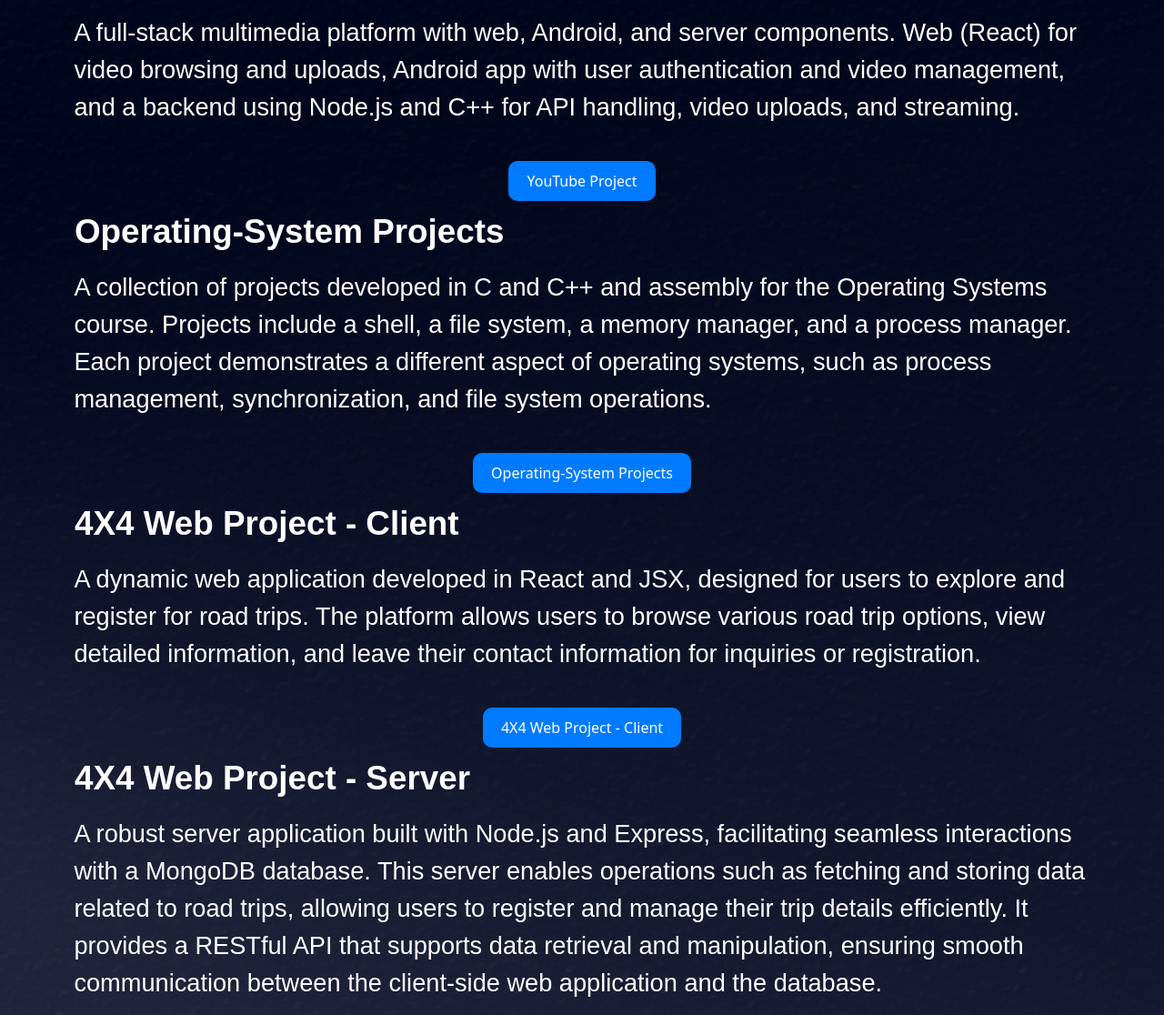
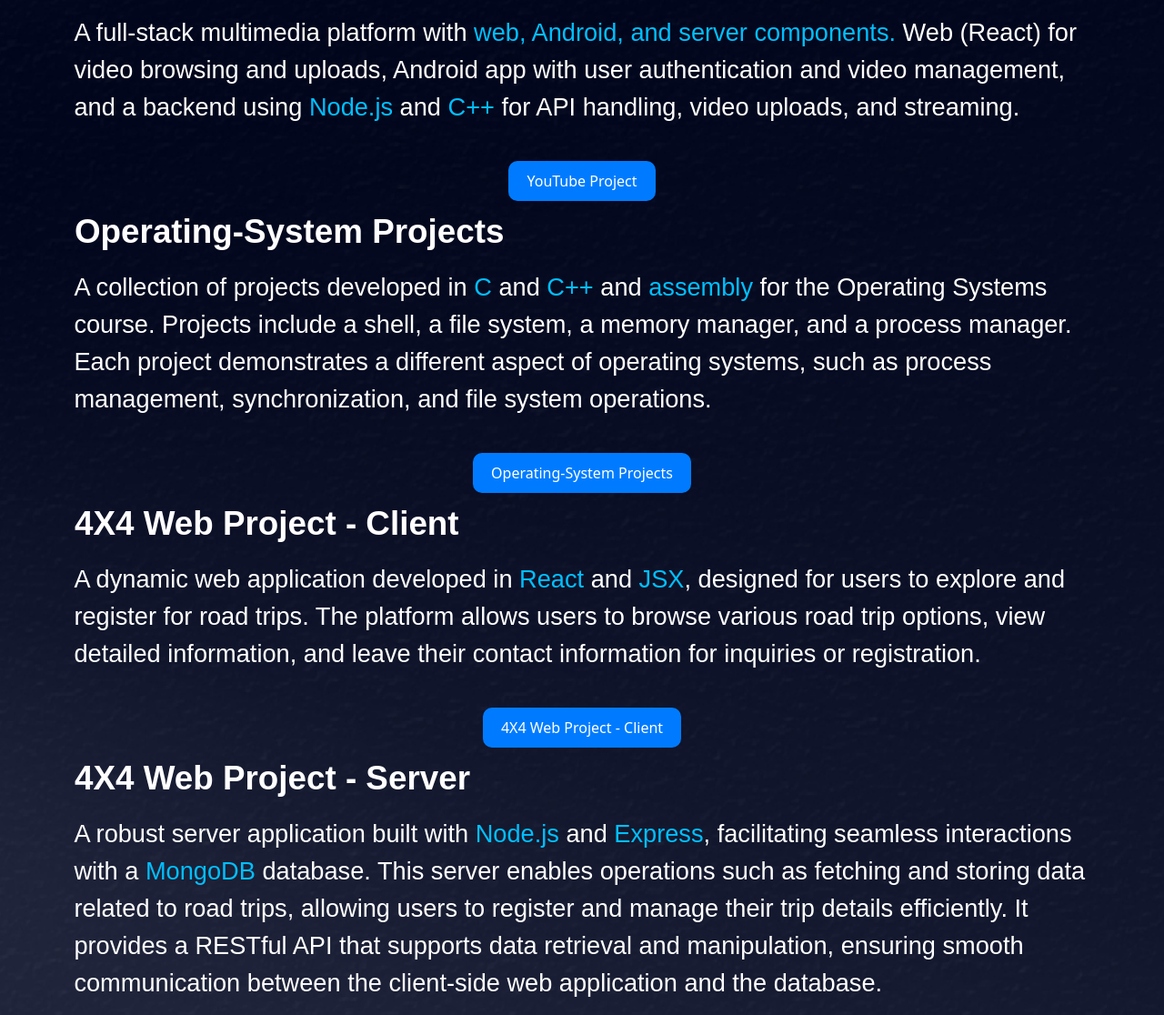
Before and after one commit to IdanPuah/IdanPuah.github.io, a plain HTML site: page index.html in a window 1280 px wide. Shown: the part 320-1436 px from the top of the page at 91% size. Drawn offline with nearby package versions, Linux system fonts and the light colour scheme; a web font is replaced by a local one.

Commit message:
mark skills

```diff
--- a/index.html
+++ b/index.html
@@ -27,7 +27,7 @@
             <div class="row">
                 <h3 class="project-title">YouTube-Project</h3>
                 <p class="project-description">
-                    A full-stack multimedia platform with web, Android, and server components. Web (React) for video browsing and uploads, Android app with user authentication and video management, and a backend using Node.js and C++ for API handling, video uploads, and streaming.
+                    A full-stack multimedia platform with <span class="skills">web, Android, and server components.</span> Web (React) for video browsing and uploads, Android app with user authentication and video management, and a backend using <span class="skills">Node.js</span> and <span class="skills">C++</span> for API handling, video uploads, and streaming.
                 </p>
                 <div class="button-container">
                     <a class="button" href="https://github.com/IdanPuah/YouTube-Project.git">YouTube Project</a>
@@ -35,7 +35,7 @@
 
                 <h3 class="project-title">Operating-System Projects</h3>
                 <p class="project-description">
-                    A collection of projects developed in C and C++ and assembly for the Operating Systems course. Projects include a shell, a file system, a memory manager, and a process manager. Each project demonstrates a different aspect of operating systems, such as process management, synchronization, and file system operations.
+                    A collection of projects developed in <span class="skills">C</span> and <span class="skills">C++</span> and <span class="skills">assembly</span> for the Operating Systems course. Projects include a shell, a file system, a memory manager, and a process manager. Each project demonstrates a different aspect of operating systems, such as process management, synchronization, and file system operations.
                 </p>
                 <div class="button-container">
                     <a class="button" href="https://github.com/IdanPuah/OperatingSystem-Projects.git">Operating-System Projects</a>
@@ -45,7 +45,7 @@
             <div class="row">
                 <h3 class="project-title">4X4 Web Project - Client</h3>
                 <p class="project-description">
-                    A dynamic web application developed in React and JSX, designed for users to explore and register for road trips. The platform allows users to browse various road trip options, view detailed information, and leave their contact information for inquiries or registration.
+                    A dynamic web application developed in <span class="skills">React</span> and <span class="skills">JSX</span>, designed for users to explore and register for road trips. The platform allows users to browse various road trip options, view detailed information, and leave their contact information for inquiries or registration.
                 </p>
                 <div class="button-container">
                     <a class="button" href="https://github.com/IdanPuah/Road-Trip-Web.git">4X4 Web Project - Client</a>
@@ -55,7 +55,7 @@
             <div class="row">
                 <h3 class="project-title">4X4 Web Project - Server</h3>
                 <p class="project-description">
-                    A robust server application built with Node.js and Express, facilitating seamless interactions with a MongoDB database. This server enables operations such as fetching and storing data related to road trips, allowing users to register and manage their trip details efficiently. It provides a RESTful API that supports data retrieval and manipulation, ensuring smooth communication between the client-side web application and the database.
+                    A robust server application built with <span class="skills">Node.js</span> and <span class="skills">Express</span>, facilitating seamless interactions with a <span class="skills">MongoDB</span> database. This server enables operations such as fetching and storing data related to road trips, allowing users to register and manage their trip details efficiently. It provides a RESTful API that supports data retrieval and manipulation, ensuring smooth communication between the client-side web application and the database.
                 </p>
                 <div class="button-container">
                     <a class="button" href="https://github.com/IdanPuah/Road-Trip-Web-Server.git">4X4 Web Project - Server</a>
--- a/styles.css
+++ b/styles.css
@@ -11,6 +11,10 @@
     src: url('Birzia-Bold.woff') format('woff'); /* Path to the font file in public/fonts folder */
     font-weight: bold;
     font-style: normal;
+}
+.skills{
+    font-family: 'MyCustomBold', sans-serif;
+    color: #00BFFF;
 }
 
 .container-fluid {
```
